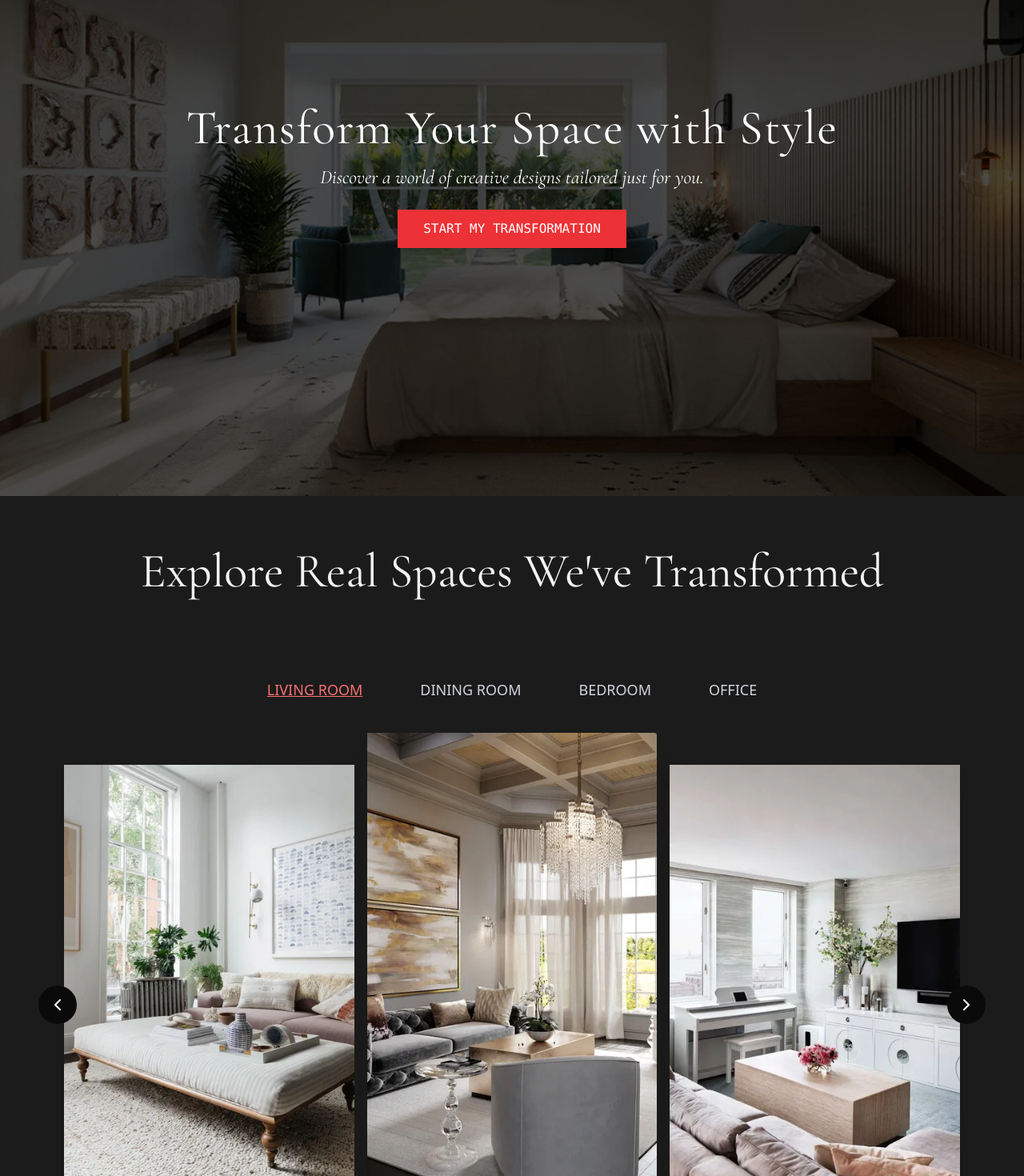
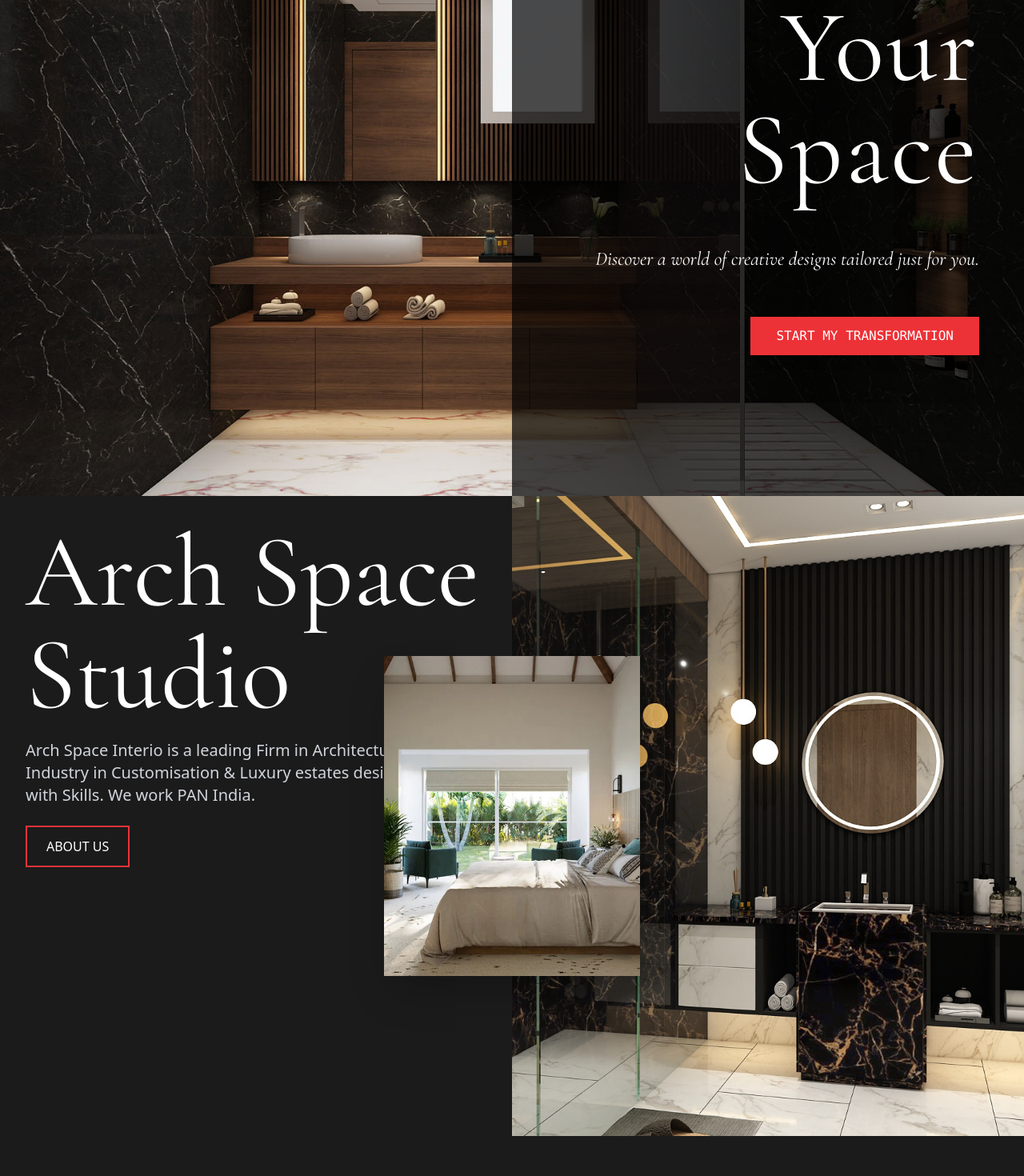
Before and after one commit to House-of-marktech-01/arch-interior-new, a React (Vite) app: page / in a window 1280 px wide. Shown: the part 180-1650 px from the top of the page at 80% size. Built offline with nearby package versions, Linux system fonts and the light colour scheme; a web font is replaced by a local one.

Commit message:
home page styles :lipstick: :sparkles:

```diff
--- /dev/null
+++ b/src/components/AboutSection.jsx
@@ -0,0 +1,83 @@
+import bathroom from '/assets/images/bathroom.jpg'
+import livingroom from '/assets/images/homehero.png'
+import { motion } from 'framer-motion';
+import { useEffect, useRef, useState } from 'react';
+
+export default function AboutSection() {
+    const [isVisible, setIsVisible] = useState(false); // State to track visibility
+  const sectionRef = useRef(null);
+  useEffect(() => {
+    const observer = new IntersectionObserver(
+      ([entry]) => {
+        if (entry.isIntersecting) {
+          setIsVisible(true); // Trigger animation when section comes into view
+          observer.disconnect(); // Stop observing once it's visible
+        }
+      },
+      { threshold: 0.3 } // Trigger when 30% of the section is visible
+    );
+
+    if (sectionRef.current) {
+      observer.observe(sectionRef.current);
+    }
+
+    return () => {
+      if (sectionRef.current) {
+        observer.unobserve(sectionRef.current);
+      }
+    };
+  }, []);
+  return (
+    <section className="flex flex-col md:flex-row h-screen"
+    ref={sectionRef}>
+      {/* Left side with text */}
+      <div className=" text-white p-8 md:w-1/2 flex flex-col">
+        <motion.h2
+        initial={{ opacity: 0, x: -50 }}
+        animate={isVisible ? { opacity: 1, x: 0 } : {}}
+        transition={{ duration: 1, delay: 0.3 }}
+         className="text-5xl md:text-7xl lg:text-9xl font-cormorant mb-4">
+          Arch Space Studio
+        </motion.h2>
+        <motion.p
+        className="text-gray-300 mb-6 max-w-lg text-sm md:text-xl"
+        initial={{ opacity: 0, x: -50 }}
+        animate={isVisible ? { opacity: 1, x: 0 } : {}}
+        transition={{ duration: 1, delay: 0.5 }}
+      >
+        Arch Space Interio is a leading Firm in Architectural Industry in Customisation & Luxury estates design with Skills. We work PAN India.
+        </motion.p>
+        <motion.button className="self-start border-2 border-primaryRed px-6 py-3 hover:bg-primaryRed"
+          initial={{ opacity: 0, x: -50 }}
+          animate={isVisible ? { opacity: 1, x: 0 } : {}}
+          transition={{ duration: 1, delay: 0.8 }}>ABOUT US</motion.button>
+      </div>
+
+      {/* Right side with images */}
+      <div className="relative md:w-1/2 h-64 w-screen md:h-full">
+        {/* Background image */}
+        <motion.img
+          src={bathroom}
+          alt="Interior design background"
+          className='h-full w-full object-cover'
+          initial={{ scale: 0.8, opacity: 0 }} // Initial scale down and fade
+          animate={isVisible ? { scale: 1, opacity: 1 } : {}} // Scale up when visible
+          transition={{ duration: 1.5, delay: 0.5 }}
+        />
+        {/* Overlapping image */}
+        <div className="absolute top-2/3 translate-x-1/3 md:top-1/2 transform md:-translate-x-1/2 md:-translate-y-1/2 w-3/4 h-3/4 md:w-1/2 md:h-1/2 ">
+          <motion.img
+            src={livingroom}
+            alt="Featured interior design"
+            layout="fill"
+            objectFit="cover"
+            className="shadow-2xl object-cover h-full"
+            initial={{ scale: 0.8, opacity: 0 }} // Initial scale down and fade
+          animate={isVisible ? { scale: 1, opacity: 1 } : {}} // Scale up when visible
+          transition={{ duration: 1.5, delay: 1 }}
+          />
+        </div>
+      </div>
+    </section>
+  )
+}
--- a/src/components/HomeHero.jsx
+++ b/src/components/HomeHero.jsx
@@ -1,9 +1,9 @@
 import { motion } from "framer-motion";
-import homehero from "/assets/images/homehero.png";
+import homehero from "/assets/images/bathroom2.jpg";
 
 const HomeHero = () => {
   return (
-    <div className="relative flex items-center justify-center min-h-screen bg-black">
+    <div className="relative flex items-center justify-end  min-h-screen bg-black overflow-hidden">
       {/* Background Image */}
       <img
         src={homehero}
@@ -13,33 +13,31 @@ const HomeHero = () => {
 
       {/* Overlay and Content */}
       <motion.div
-        className="relative z-10 flex items-center justify-center w-full h-screen bg-black bg-opacity-70"
-        initial={{ opacity: 0 }}
-        animate={{ opacity: 1 }}
-        transition={{ duration: 0.7 }}
+        className="relative z-10 flex items-center  w-1/2 h-screen bg-black bg-opacity-70"
+        initial={{ opacity: 0,x:200 }}
+        animate={{ opacity: 1,x:0 }}
+        transition={{ duration: 1 }}
       >
-        <motion.div
-          className="text-center px-4"
-          initial={{ opacity: 0, y: 50 }}
-          animate={{ opacity: 1, y: 0 }}
-          transition={{ duration: 0.8, delay: 0.3 }}
+        <div
+          className="w-full text-right px-4 mr-10 space-y-14"
+
         >
           {/* Heading */}
           <motion.h1
-            className="text-4xl md:text-6xl mb-4 tracking-wide text-white leading-tight font-cormorant"
-            initial={{ opacity: 0, scale: 0.8 }}
-            animate={{ opacity: 1, scale: 1 }}
-            transition={{ duration: 0.6 }}
+            className="text-7xl md:text-9xl mb-4 tracking-wide text-white leading-tight font-cormorant"
+            initial={{ opacity: 0, x: 50 }}
+          animate={{ opacity: 1, x: 0 }}
+          transition={{ duration: 0.8, delay: 0.3 }}
           >
-            Transform Your Space with Style
+            Your Space
           </motion.h1>
 
           {/* Subtitle */}
           <motion.p
             className="text-lg md:text-2xl mb-6 italic font-cormorant text-white"
-            initial={{ opacity: 0 }}
-            animate={{ opacity: 1 }}
-            transition={{ duration: 0.8, delay: 0.5 }}
+            initial={{ opacity: 0, x: 50 }}
+          animate={{ opacity: 1, x: 0 }}
+          transition={{ duration: 0.8, delay: 0.3 }}
           >
             Discover a world of creative designs tailored just for you.
           </motion.p>
@@ -47,12 +45,14 @@ const HomeHero = () => {
           {/* Button */}
           <motion.button
             className="bg-[#ED3237] font-mono text-white py-3 px-8 rounded-none shadow-lg hover:shadow-xl transition duration-300 ease-in-out transform hover:scale-105 hover:opacity-90"
-            whileHover={{ scale: 1.05, opacity: 0.9 }}
-            whileTap={{ scale: 0.95 }}
+            initial={{ opacity: 0, x: 50 }}
+          animate={{ opacity: 1, x: 0 }}
+          transition={{ duration: 0.8, delay: 0.3 }}
+
           >
             START MY TRANSFORMATION
           </motion.button>
-        </motion.div>
+        </div>
       </motion.div>
     </div>
   );
--- a/src/components/Navbar.jsx
+++ b/src/components/Navbar.jsx
@@ -11,26 +11,11 @@ export default function Navbar() {
     setIsOpen(!isOpen);
   };
 
-  useEffect(() => {
-    const handleScroll = () => {
-      const scrollTop = window.scrollY;
-      if (scrollTop > 50) {
-        setIsScrolled(true);
-      } else {
-        setIsScrolled(false);
-      }
-    };
-    window.addEventListener("scroll", handleScroll);
-    return () => {
-      window.removeEventListener("scroll", handleScroll);
-    };
-  }, []);
+
 
   return (
     <nav
-      className={`fixed w-full z-50 transition-all font-cormorant duration-300 ${
-        isScrolled ? "bg-black shadow-lg" : "bg-transparent"
-      }`}
+      className={`fixed w-full z-50 transition-all font-cormorant duration-300 bg-transparent `}
     >
       <div className="mx-auto px-4 sm:px-6 lg:px-16">
         <div className="flex items-center justify-between h-16">
--- a/src/pages/Home.jsx
+++ b/src/pages/Home.jsx
@@ -1,3 +1,4 @@
+import AboutSection from "../components/AboutSection";
 import FeaturedClients from "../components/FeaturedClients";
 import GallerySlider from "../components/GallerySlider";
 import HomeHero from "../components/HomeHero";
@@ -9,6 +10,7 @@ const Home = () => {
   return (
     <div>
       <HomeHero />
+      <AboutSection/>
       <GallerySlider/>
       <Schedule/>
       <Testimonials/>
```
Also changed, not shown: public/assets/images/bathroom.jpg (added), public/assets/images/bathroom2.jpg (added).
